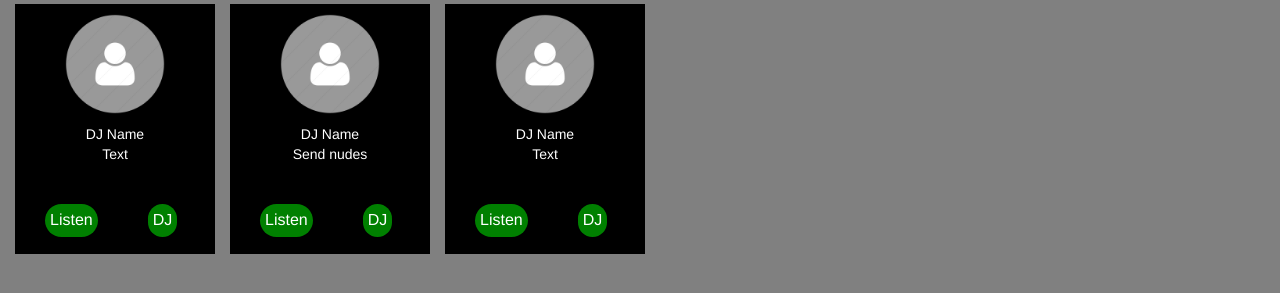
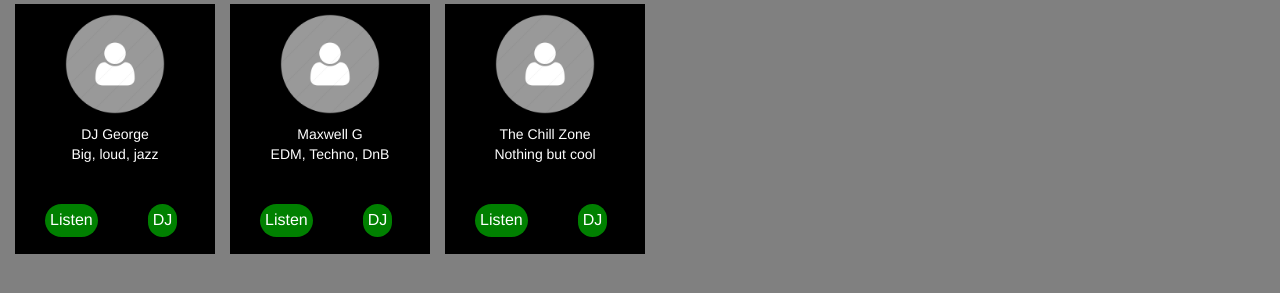
Before and after one commit to RoastVeg/SpotifyDJLive, a website: page site/views/room.html in a window 1280 px wide. Shown: the part 75-368 px from the top of the page. Drawn offline with nearby package versions, Linux system fonts and the light colour scheme; files whose address does not match are found by name.

Commit message:
Removed stopsign, changed DJ names ready for fakery

```diff
--- a/site/views/room.html
+++ b/site/views/room.html
@@ -82,24 +82,24 @@
   <div class = "DJRoom">
     <img class = "userImg" src="user.png">
     <p class = "words">
-      DJ Name <br>
-      Text
+      DJ George <br>
+      Big, loud, jazz
     </p>
     <button class = "buttonListen" onclick="SDJLstartListen()"> Listen </button><button class = "buttonDJ" onclick="SDJLstartDj()">  DJ  </button>
   </div>
   <div class = "DJRoom">
     <img class = "userImg" src="user.png">
     <p class = "words">
-      DJ Name <br>
-      Send nudes
+      Maxwell G <br>
+      EDM, Techno, DnB
     </p>
     <button class = "buttonListen" onclick="SDJLstartListen()"> Listen </button><button class = "buttonDJ" onclick="SDJLstartDj()">  DJ  </button>
   </div>
   <div class = "DJRoom">
     <img class = "userImg" src="user.png">
     <p class = "words">
-      DJ Name <br>
-      Text
+      The Chill Zone<br>
+      Nothing but cool
     </p>
     <button class = "buttonListen" onclick="SDJLstartListen()"> Listen </button><button class = "buttonDJ" onclick="SDJLstartDj()">  DJ  </button>
   </div>
```
Also changed, not shown: site/public/STOP.png (deleted).
